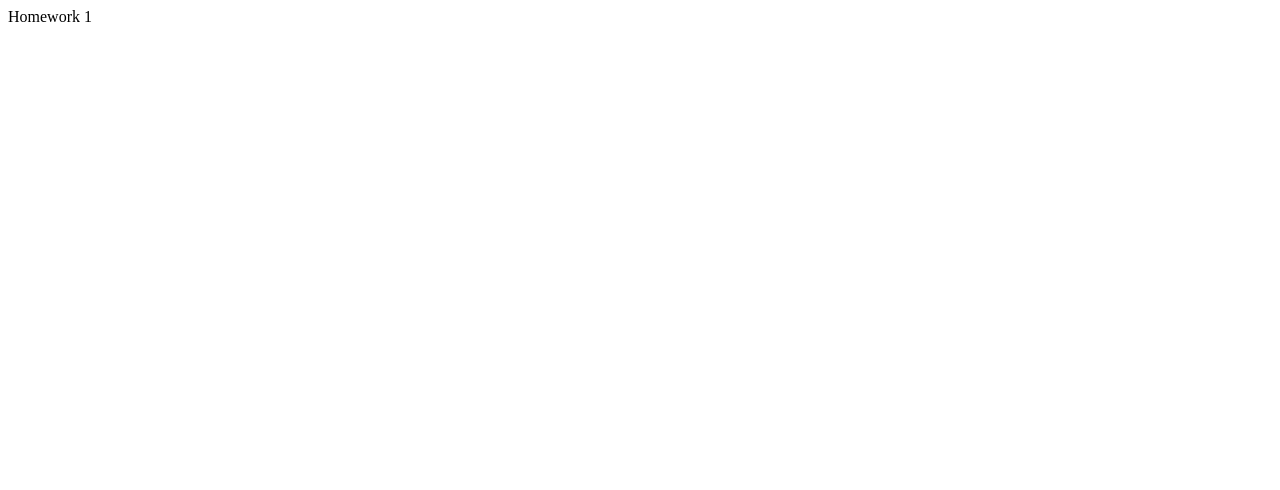
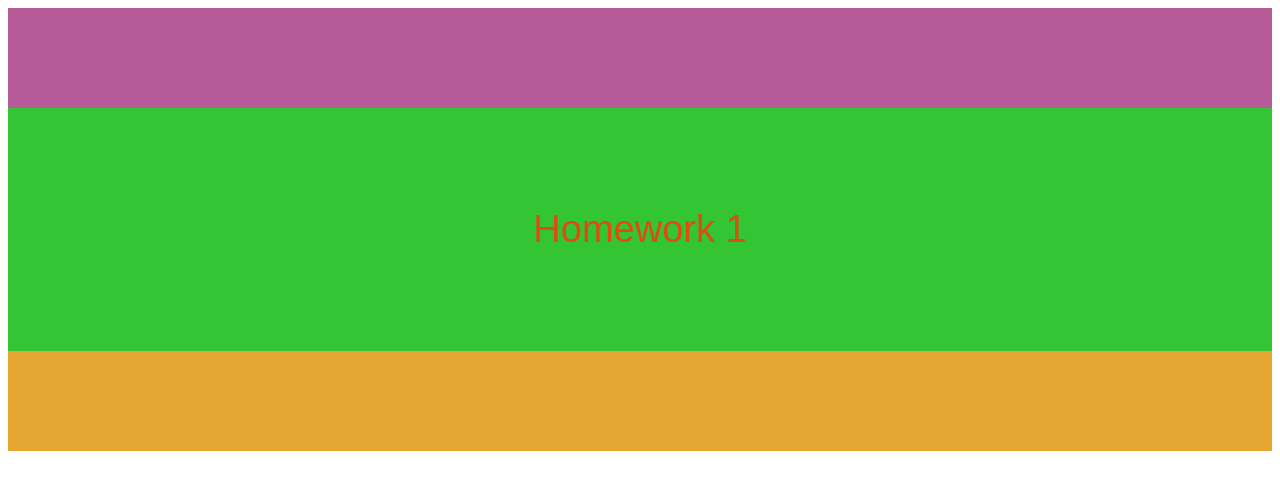
Before and after one commit to UmiKitsune/test, a website: page HW_1/index.html in a window 1280 px wide. Drawn offline with nearby package versions, Linux system fonts and the light colour scheme; files that its build step writes are made by us from their sources.

Commit message:
есть ошибка

```diff
--- a/package.json
+++ b/package.json
@@ -23,6 +23,7 @@
   "dependencies": {
     "browser-sync": "^2.26.7",
     "gulp": "^4.0.2",
+    "gulp-sass": "^4.0.2",
     "gulp-watch": "^5.0.1"
   }
 }
--- a/src/js/main.js
+++ b/src/js/main.js
@@ -1,3 +1,3 @@
 window.onload = function() {
-    alert("test");
+
 };
--- a/src/scss/base/variables.scss
+++ b/src/scss/base/variables.scss
@@ -0,0 +1 @@
+$baseTextColor: rgb(226, 75, 15);
--- a/src/scss/blocks/content.scss
+++ b/src/scss/blocks/content.scss
@@ -0,0 +1,8 @@
+.main {
+    background: rgb(51, 197, 51);
+    padding: 100px;
+    font-size: 38px;
+    color: $baseTextColor;
+    font-family: sans-serif;
+    text-align: center;
+}
--- a/src/scss/blocks/footer.scss
+++ b/src/scss/blocks/footer.scss
@@ -0,0 +1,8 @@
+.footer {
+    background: rgb(230, 167, 50);
+    padding: 50px 100px;
+    font-size: 32px;
+    color: #fff;
+    font-family: sans-serif;
+    text-align: center;
+}
--- a/src/scss/blocks/header.scss
+++ b/src/scss/blocks/header.scss
@@ -0,0 +1,8 @@
+.header{
+    padding: 50px 100px;
+    text-align: center;
+    background: rgb(182, 91, 152);
+    font-size: 32px;
+    font-family: sans-serif;
+    color: $baseTextColor;
+}
--- a/src/scss/main.scss
+++ b/src/scss/main.scss
@@ -0,0 +1,4 @@
+@import "base/variables.scss";
+@import "blocks/header.scss";
+@import "blocks/content.scss";
+@import "blocks/footer.scss";
```
Also changed, not shown: gulpfile.js (+19 -3 lines), src/index.html (+2 -2 lines), src/css/main.css, 1 other file.
